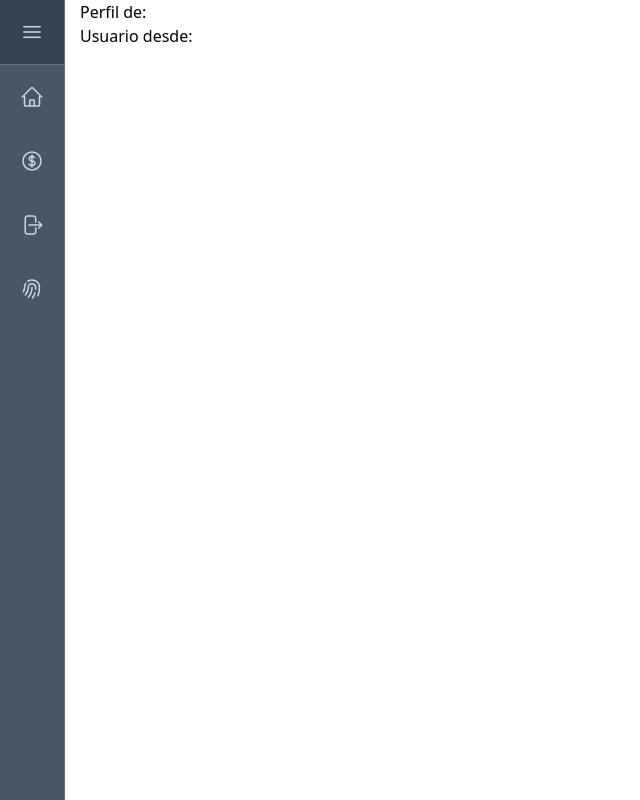
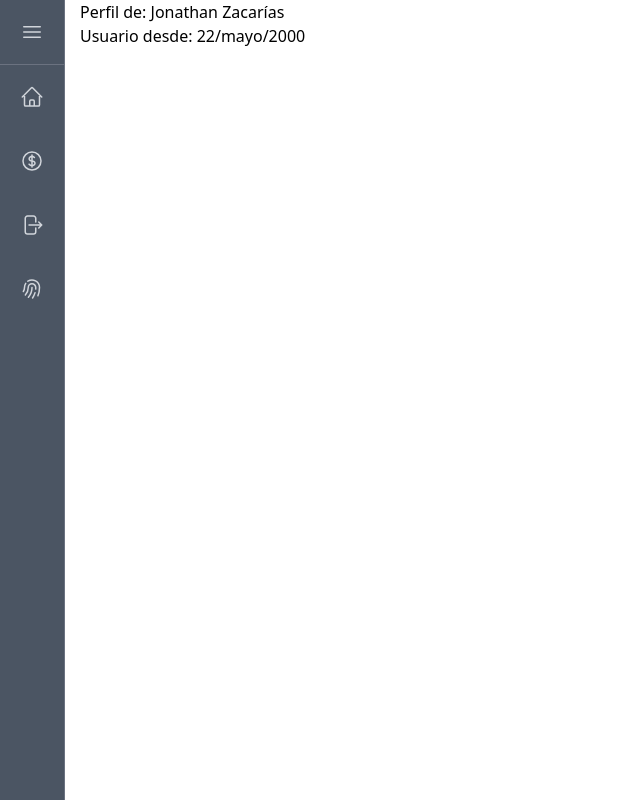
Before and after one commit to JonaRuizZ/Crypto-Project, a React (Vite) app: page /perfil in a window 1280 px wide. Shown: the whole page, without its empty margins (0-640 px from the left). Built offline with nearby package versions, Linux system fonts and the light colour scheme.

Commit message:
Hemos creado el contexto a utilizar, cabe destacar que los datos que estamos consumiendo desde el useEffect no es un fetch a una API, es un dato quemado, un json que nosotros hemos creado con un usuario y una fecha de registro

```diff
--- a/src/components/users/Profile.jsx
+++ b/src/components/users/Profile.jsx
@@ -1,8 +1,13 @@
+import { useContext } from "react";
+import { UserContext } from "../../context/UserContext";
+
 const Profile = () => {
+    const usuario = useContext(UserContext);
+    // console.log(usuario)
     return (
         <div className="pl-20">
-            <h1>Perfil de:</h1>
-            <p>Usuario desde:</p>
+            <h1>Perfil de: { usuario.nombre } </h1>
+            <p>Usuario desde: { usuario.fechaRegistro }</p>
         </div>
     )
 };
--- a/src/context/UserContext.jsx
+++ b/src/context/UserContext.jsx
@@ -3,18 +3,19 @@ import { createContext, useEffect, useState } from "react";
 const UserContext = createContext();
 
 const UserContextProvider = ({ children }) => {
-    const [data, setData] = useState();
+    const [usuario, setUsuario] = useState({});
+
     useEffect(() => {
-        setData({
+        setUsuario({
             nombre: "Jonathan Zacarías",
             fechaRegistro: "22/mayo/2000"
         })
-    });
+    }, []);
     return (
-        <UserContext.Provider>
-            {children}
+        <UserContext.Provider value={ usuario }>
+            { children }
         </UserContext.Provider>
     )
 };
 
-export default { UserContext, UserContextProvider }
+export { UserContext, UserContextProvider }
--- a/src/main.jsx
+++ b/src/main.jsx
@@ -9,8 +9,10 @@ import Page404 from './pages/Page404';
 import Cryptomoneda from './pages/Cryptomoneda'
 import Login from './components/users/Login';
 import Profile from './components/users/Profile';
+import { UserContextProvider } from './context/UserContext'
 
 createRoot(document.getElementById('root')).render(
+    <UserContextProvider>
         <BrowserRouter>
             <Routes>
                 <Route path='/' element={<App />}>
@@ -27,4 +29,5 @@ createRoot(document.getElementById('root')).render(
                 <Route path='*' element={<Page404 />} />
             </Routes>
         </BrowserRouter>
+    </UserContextProvider>
 );
```
Lines whose indentation alone changed are shown as unchanged.
